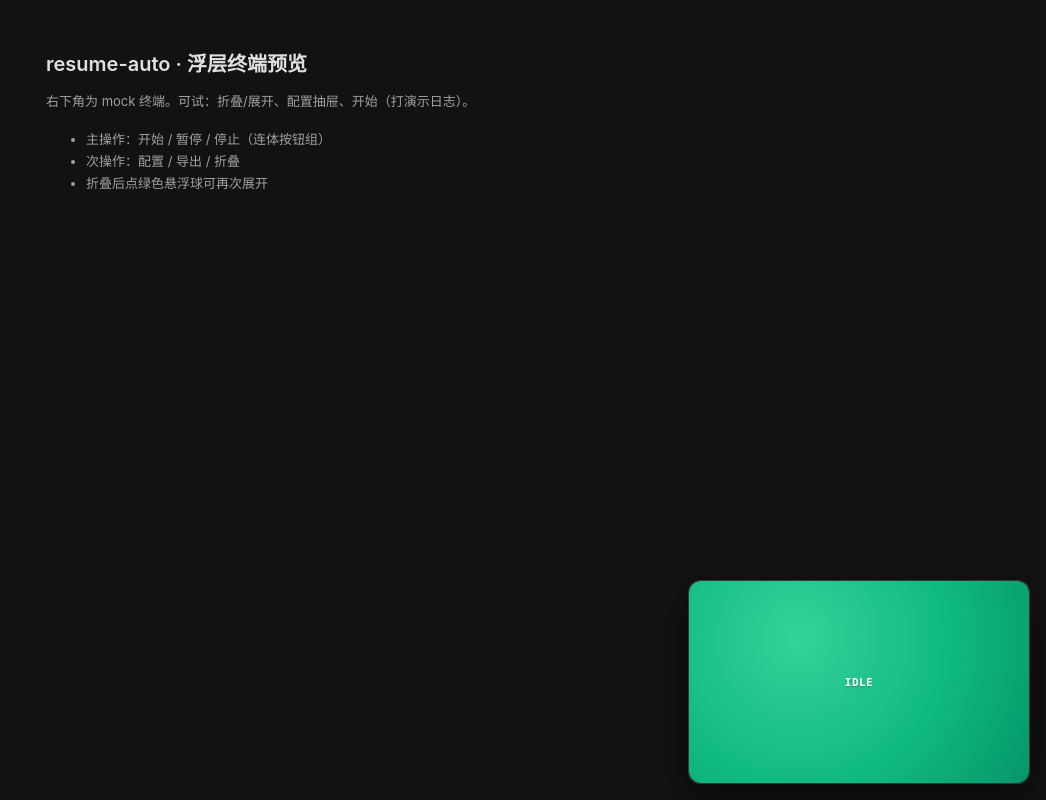
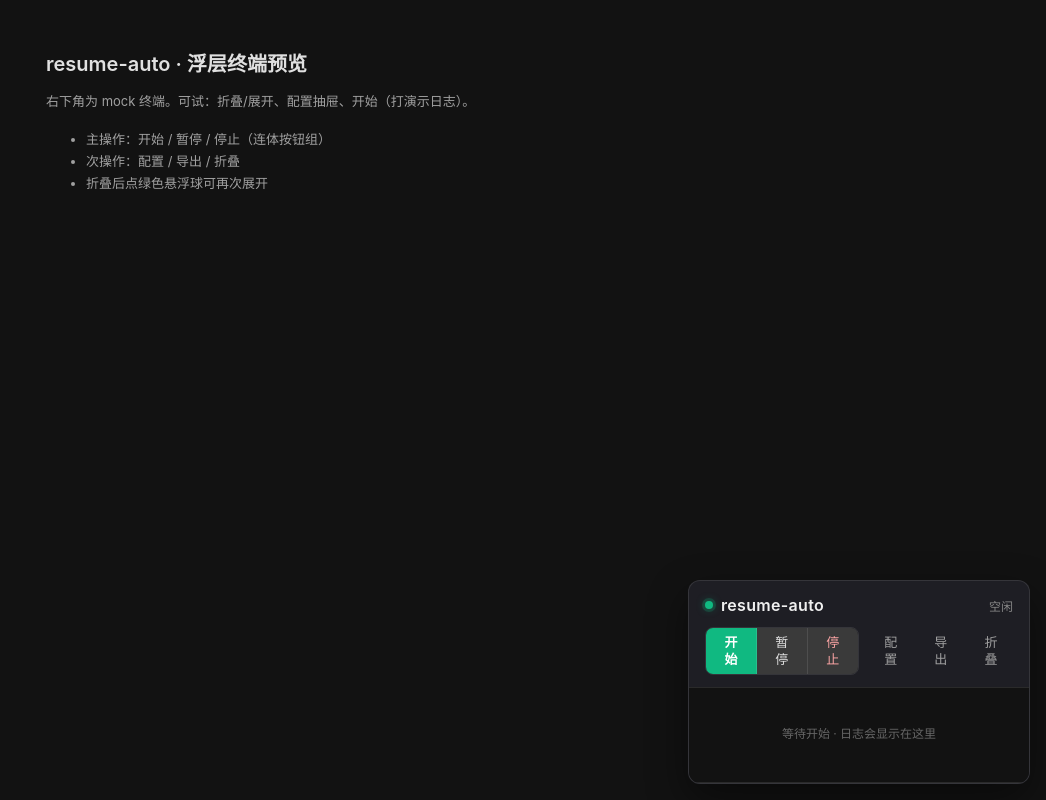
Before and after one commit to threeye11/resume-auto, a website built with Vite: page index.html in a window 1280 px wide. Shown: the whole page, without its empty margins (234-1280 px from the left). Built offline with nearby package versions, Linux system fonts and the light colour scheme.

Commit message:
fix(ui): ball must not cover panel until collapsed

```diff
--- a/src/ui/terminal/styles.css
+++ b/src/ui/terminal/styles.css
@@ -286,7 +286,7 @@
 .ra-ball {
   position: absolute;
   inset: 0;
-  display: flex;
+  display: none;
   align-items: center;
   justify-content: center;
   cursor: grab;
--- a/src/ui/terminal/terminal.js
+++ b/src/ui/terminal/terminal.js
@@ -81,7 +81,9 @@ export function mountTerminal({ logger, store, controls }) {
     collapsed = next;
     root.classList.toggle('ra-collapsed', next);
     ballEl.hidden = !next;
-    header.hidden = next;
+    if (next) ballEl.removeAttribute('hidden');
+    else ballEl.setAttribute('hidden', '');
+    header.style.display = next ? 'none' : '';
     titleText.textContent = next ? 'RA' : 'resume-auto';
     applyBallBadge(statusText);
   }
@@ -185,6 +187,7 @@ export function mountTerminal({ logger, store, controls }) {
     }
   });
 
+  setCollapsed(false);
   setStatus('空闲');
 
   return {
```
